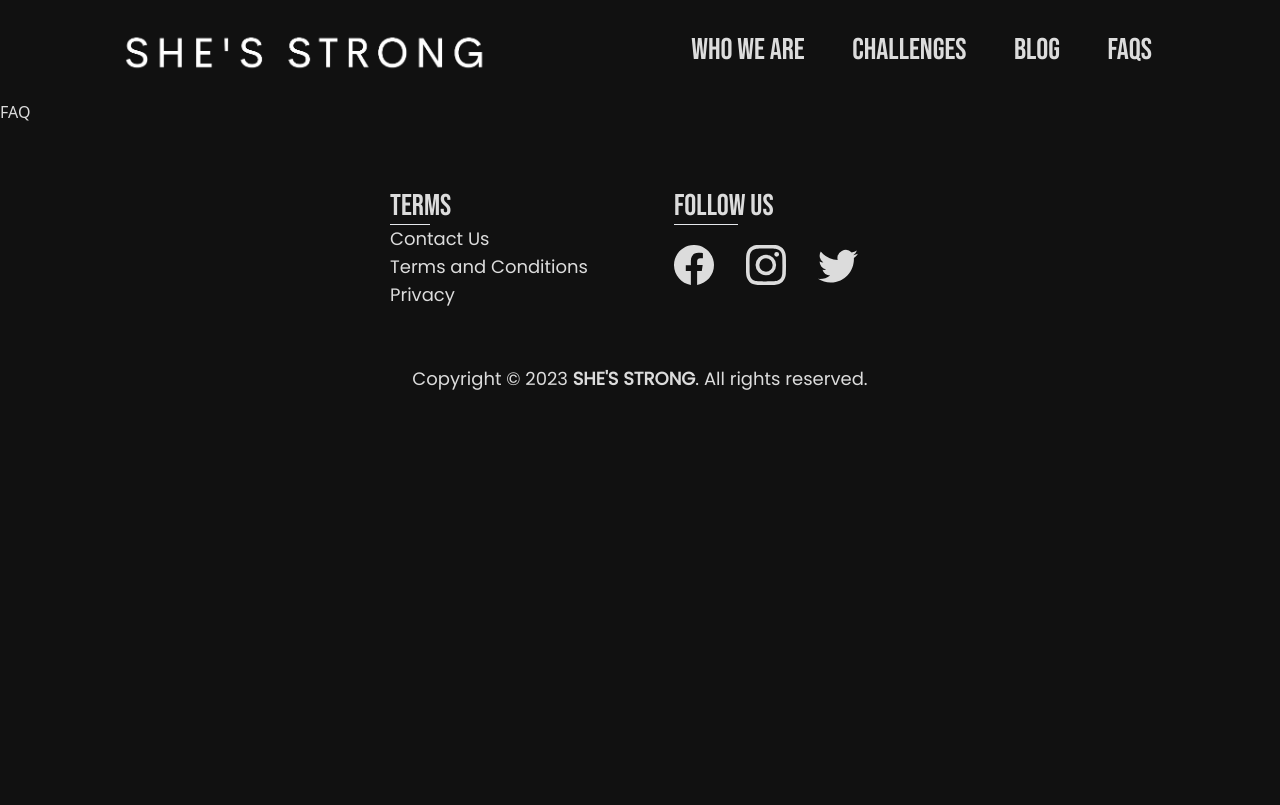
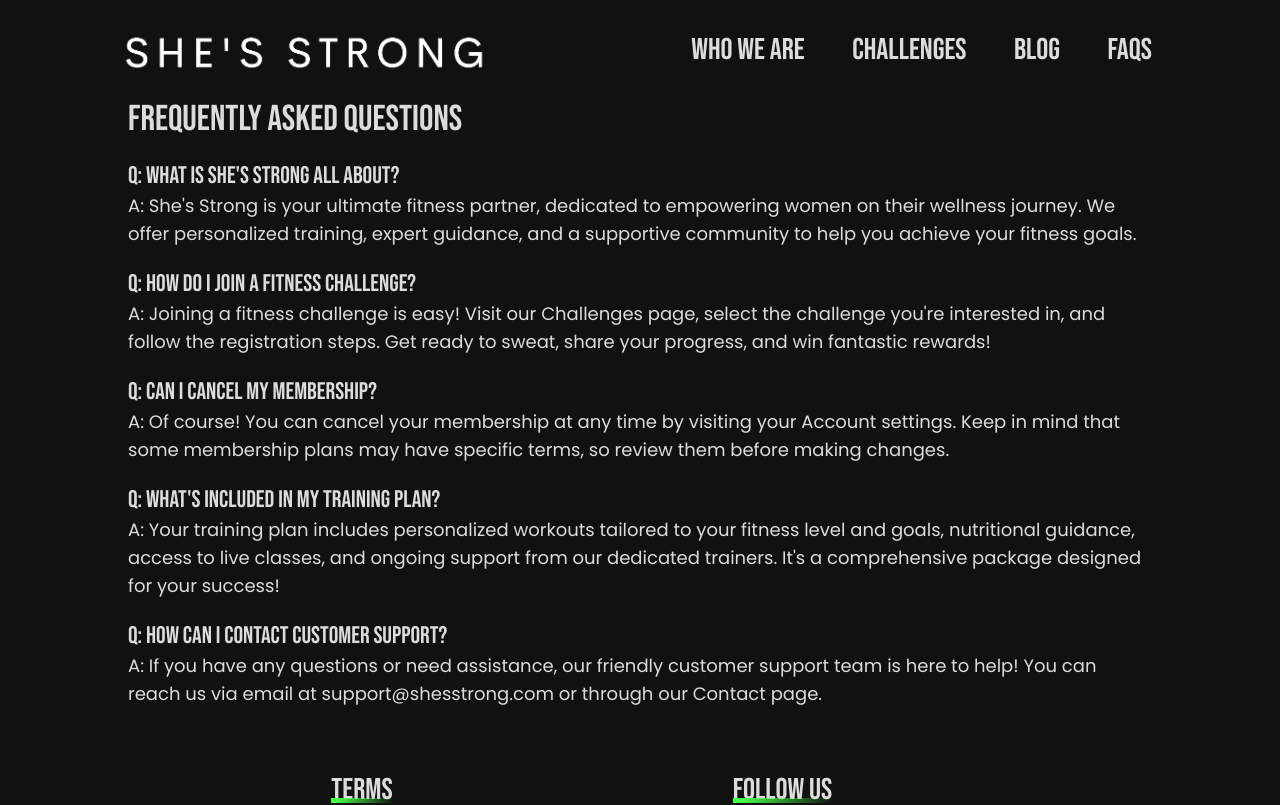
Before and after one commit to chrisHebs23/ShesStrong, a React (Vite) app: page /faq in a window 1280 px wide. Shown: the top 805 px of the page. Built offline with nearby package versions, Linux system fonts and the light colour scheme.

Commit message:
Added faq

```diff
--- a/src/components/footer/Footer.jsx
+++ b/src/components/footer/Footer.jsx
@@ -28,12 +28,14 @@ const Footer = () => {
   ];
 
   return (
-    <footer className="flex justify-center items-center my-16 mx-3 screen-padding">
-      <div className="md:w-2/4">
-        <div className="flex md:flex-row flex-col justify-between mb-8">
+    <footer className="flex justify-center items-center my-16 screen-padding">
+      <div className="w-full  ">
+        <div className="flex md:flex-row flex-col justify-evenly mb-8">
           <div className="mb-6 ">
-            <h4 className="header md:text-3xl text-2xl">Terms</h4>
-            <hr className="w-10" />
+            <h4 className="header md:text-3xl text-2xl">
+              <span>Terms</span>
+            </h4>
+
             {termLinks.map((term) => (
               <Link key={term.name + termLinks.link} to={term.link}>
                 <p>{term.name}</p>
@@ -41,8 +43,10 @@ const Footer = () => {
             ))}
           </div>
           <div className="mb-6 ">
-            <h4 className="header md:text-3xl text-2xl ">Follow Us</h4>
-            <hr className="w-16" />
+            <h4 className="header md:text-3xl text-2xl ">
+              <span>Follow Us</span>
+            </h4>
+
             <div className="flex flex-row  mt-5">
               {socialLinks.map((social) => (
                 <a
--- a/src/pages/blog/Blog.jsx
+++ b/src/pages/blog/Blog.jsx
@@ -14,8 +14,8 @@ const Blog = () => {
           <div
             key={i}
             className={`${
-              i == 0 ? "lg:w-full lg:h-[500px]" : "lg:w-[46%]"
-            } w-full h-[350px] `}
+              i == 0 ? "lg:w-full lg:h-[500px]" : "lg:w-[49%]"
+            } w-full h-[350px] hover:scale-105 transition ease-in-out delay-150 relative`}
           >
             <Link to={`/blog/${article.id}`}>
               <BlogCards article={article} i={i} />
--- a/src/pages/blog/components/BlogCards.jsx
+++ b/src/pages/blog/components/BlogCards.jsx
@@ -4,13 +4,15 @@ const BlogCards = ({ article }) => {
   return (
     <div
       style={{ backgroundImage: `url(${article.bannerImage})` }}
-      className="w-full h-full flex flex-wrap bg-center overflow-hidden hover:scale-105 transition ease-in-out delay-150"
+      className="w-full h-full flex flex-wrap bg-center overflow-hidden "
     >
-      <div className=" flex flex-col justify-center p-5 w-[60%] h-full bg-primary/40 backdrop-blur-sm ">
-        <h3 className="mb-2">{article.title}</h3>
-        <p className="my-2 text-highlight">{article.author}</p>
-        <p className="my-2 text-xs">{article.date}</p>
-        <p className="my-2 line-clamp-3">{article.text}</p>
+      <div className="relative flex flex-col justify-center p-5 w-full h-full bg-primary/40 backdrop-blur-sm z-0 ">
+        <div className=" absolute z-20">
+          <h3 className="mb-2">{article.title}</h3>
+          <p className="my-2 text-highlight">{article.author}</p>
+          <p className="my-2 text-xs">{article.date}</p>
+          <p className="my-2 line-clamp-3">{article.text}</p>
+        </div>
       </div>
     </div>
   );
--- a/src/pages/challenges/ChallengeCard.jsx
+++ b/src/pages/challenges/ChallengeCard.jsx
@@ -9,6 +9,7 @@ const ChallengeCard = ({ challenge }) => {
           src={challenge.image}
           className="object-cover w-full object-top h-full"
           alt={challenge.name + " picture"}
+          loading="lazy"
         />
       </div>
       <div className="text-center my-5 flex flex-col gap-2">
--- a/src/pages/faq/FAQ.jsx
+++ b/src/pages/faq/FAQ.jsx
@@ -1,7 +1,57 @@
 import React from "react";
 
 const FAQ = () => {
-  return <div>FAQ</div>;
+  return (
+    <div className="screen-padding">
+      <h2 className="mb-5">Frequently Asked Questions</h2>
+      <div className="flex flex-col gap-5">
+        <div className="">
+          <h3>Q: What is She&apos;s Strong all about?</h3>
+          <p>
+            A: She&apos;s Strong is your ultimate fitness partner, dedicated to
+            empowering women on their wellness journey. We offer personalized
+            training, expert guidance, and a supportive community to help you
+            achieve your fitness goals.
+          </p>
+        </div>
+        <div className="faq-item">
+          <h3>Q: How do I join a fitness challenge?</h3>
+          <p>
+            A: Joining a fitness challenge is easy! Visit our Challenges page,
+            select the challenge you&apos;re interested in, and follow the
+            registration steps. Get ready to sweat, share your progress, and win
+            fantastic rewards!
+          </p>
+        </div>
+        <div className="faq-item">
+          <h3>Q: Can I cancel my membership?</h3>
+          <p>
+            A: Of course! You can cancel your membership at any time by visiting
+            your Account settings. Keep in mind that some membership plans may
+            have specific terms, so review them before making changes.
+          </p>
+        </div>
+        <div className="faq-item">
+          <h3>Q: What&apos;s included in my training plan?</h3>
+          <p>
+            A: Your training plan includes personalized workouts tailored to
+            your fitness level and goals, nutritional guidance, access to live
+            classes, and ongoing support from our dedicated trainers. It&apos;s
+            a comprehensive package designed for your success!
+          </p>
+        </div>
+        <div className="faq-item">
+          <h3>Q: How can I contact customer support?</h3>
+          <p>
+            A: If you have any questions or need assistance, our friendly
+            customer support team is here to help! You can reach us via email at{" "}
+            <a href="mailto:support@shesstrong.com">support@shesstrong.com</a>{" "}
+            or through our Contact page.
+          </p>
+        </div>
+      </div>
+    </div>
+  );
 };
 
 export default FAQ;
```
